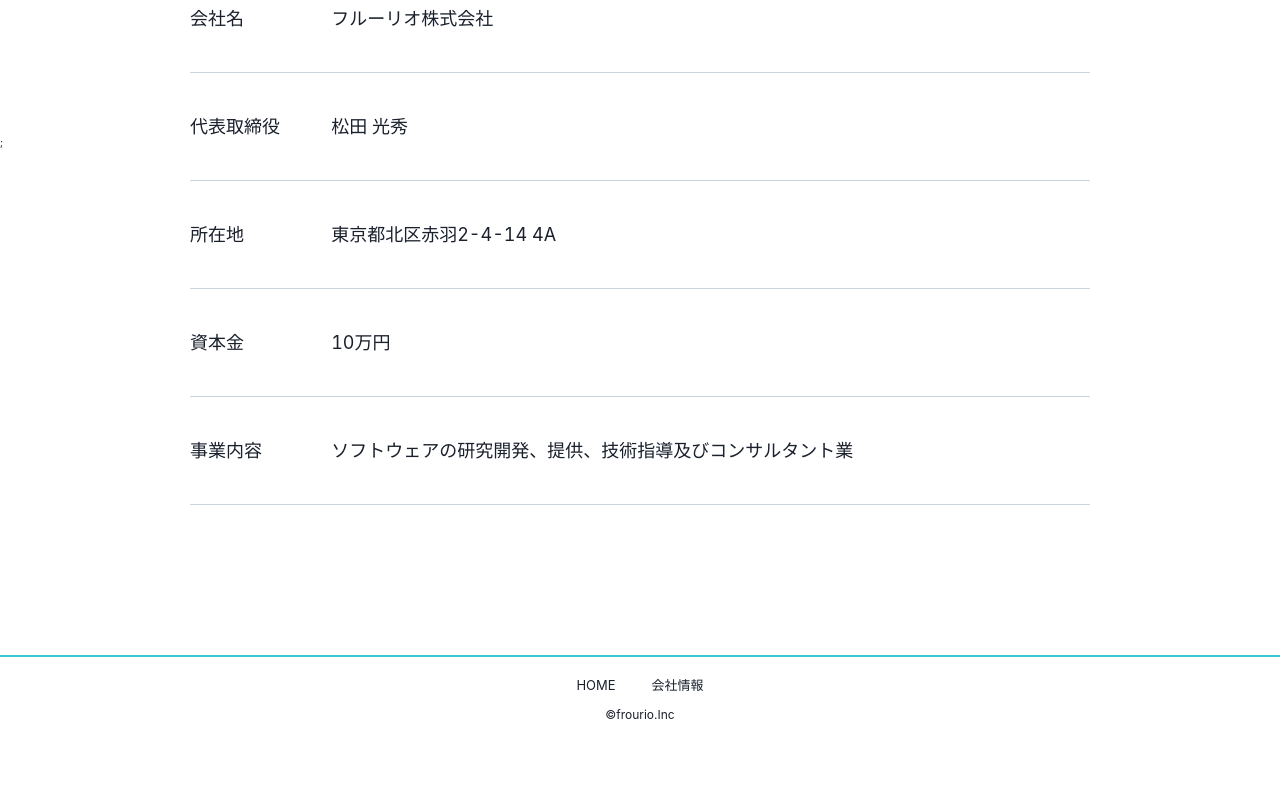
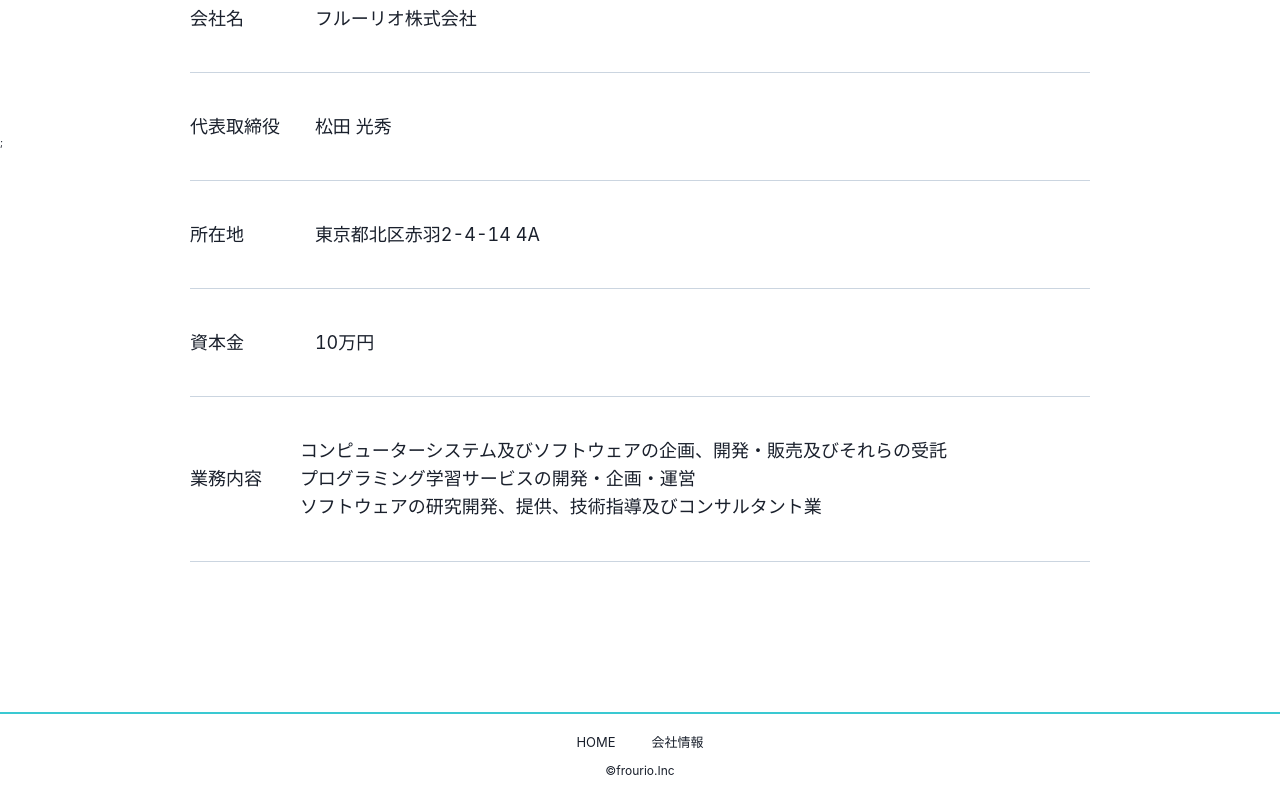
Before and after one commit to frourios/frourio.co.jp, a Next.js app: page /company_info in a window 1280 px wide. Shown: the part 665-1465 px from the top of the page. Before the commit the page ends 1408 px from the top, so only its background shows below. Built offline with nearby package versions, Linux system fonts and the light colour scheme.

Commit message:
feat: change top image and more

```diff
--- a/components/page.tsx
+++ b/components/page.tsx
@@ -6,30 +6,10 @@
   pageTitle?: string;
   children: ReactNode;
 };
-const Main = ({ pageTitle, children }: Props) => {
+const Main = ({ children }: Props) => {
   return (
     <div style={{ height: "100vh" }}>
       <Header />
-      <div
-        style={{
-          backgroundColor: "#3AC9D2",
-          height: "60vh",
-          display: "flex",
-          alignItems: "center",
-          justifyContent: "center",
-        }}
-      >
-        <h3
-          style={{
-            fontSize: "4rem",
-            textAlign: "center",
-            fontWeight: "bold",
-            letterSpacing: "0.88rem",
-          }}
-        >
-          {pageTitle}
-        </h3>
-      </div>
       {children}
       <Footer />
     </div>
--- a/pages/company_info.tsx
+++ b/pages/company_info.tsx
@@ -19,8 +19,29 @@
   return (
     <Layout pageTitle="会社情報">
       <Head>
-        <title>会社情報</title>
+        <title> 会社情報 | フルーリオ株式会社</title>
       </Head>
+      <div
+        style={{
+          backgroundColor: "#3AC9D2",
+          height: "60vh",
+          display: "flex",
+          alignItems: "center",
+          justifyContent: "center",
+        }}
+      >
+        <h3
+          style={{
+            fontSize: "4rem",
+            textAlign: "center",
+            fontWeight: "bold",
+            letterSpacing: "0.88rem",
+          }}
+        >
+          会社情報
+        </h3>
+      </div>
+
       <Table
         maxW="900px"
         m="15rem auto"
@@ -33,10 +54,23 @@
           <Item sub="代表取締役" val="松田 光秀" />
           <Item sub="所在地" val="東京都北区赤羽2-4-14 4A" />
           <Item sub="資本金" val="10万円" />
-          <Item
-            sub="事業内容"
-            val="ソフトウェアの研究開発、提供、技術指導及びコンサルタント業"
-          />
+          <Tr>
+            <Td
+              rowSpan={3}
+              borderColor="gray.300"
+              padding="4rem 0"
+              lineHeight="1.5em"
+            >
+              業務内容
+            </Td>
+            <Td borderColor="gray.300" padding="4rem 0" lineHeight="1.55em">
+              コンピューターシステム及びソフトウェアの企画、開発・販売及びそれらの受託
+              <br />
+              プログラミング学習サービスの開発・企画・運営
+              <br />
+              ソフトウェアの研究開発、提供、技術指導及びコンサルタント業
+            </Td>
+          </Tr>
         </Tbody>
       </Table>
     </Layout>
```
Also changed, not shown: pages/index.tsx (+7 -0 lines), 1 other file (tests, documents, lock files or other folders).
